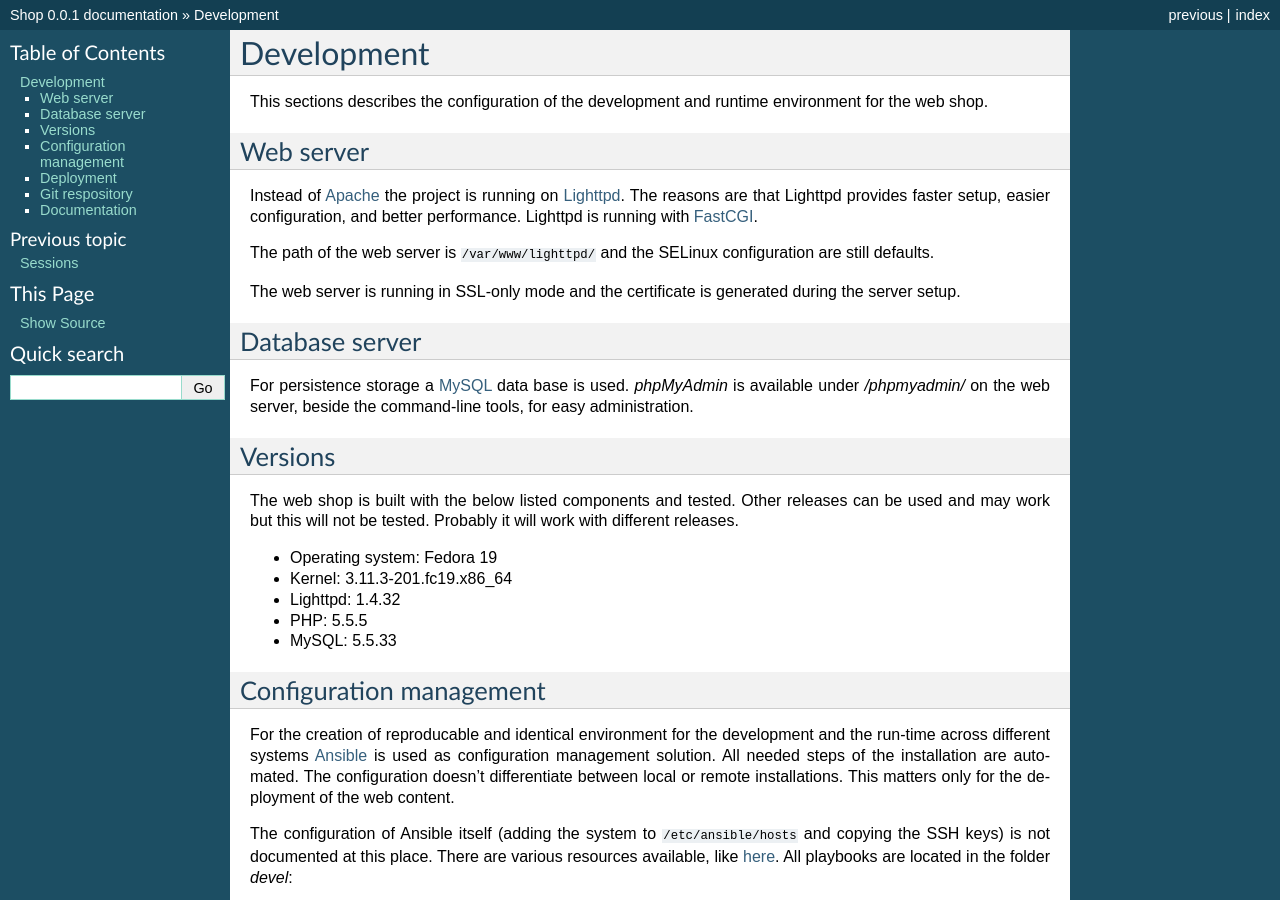
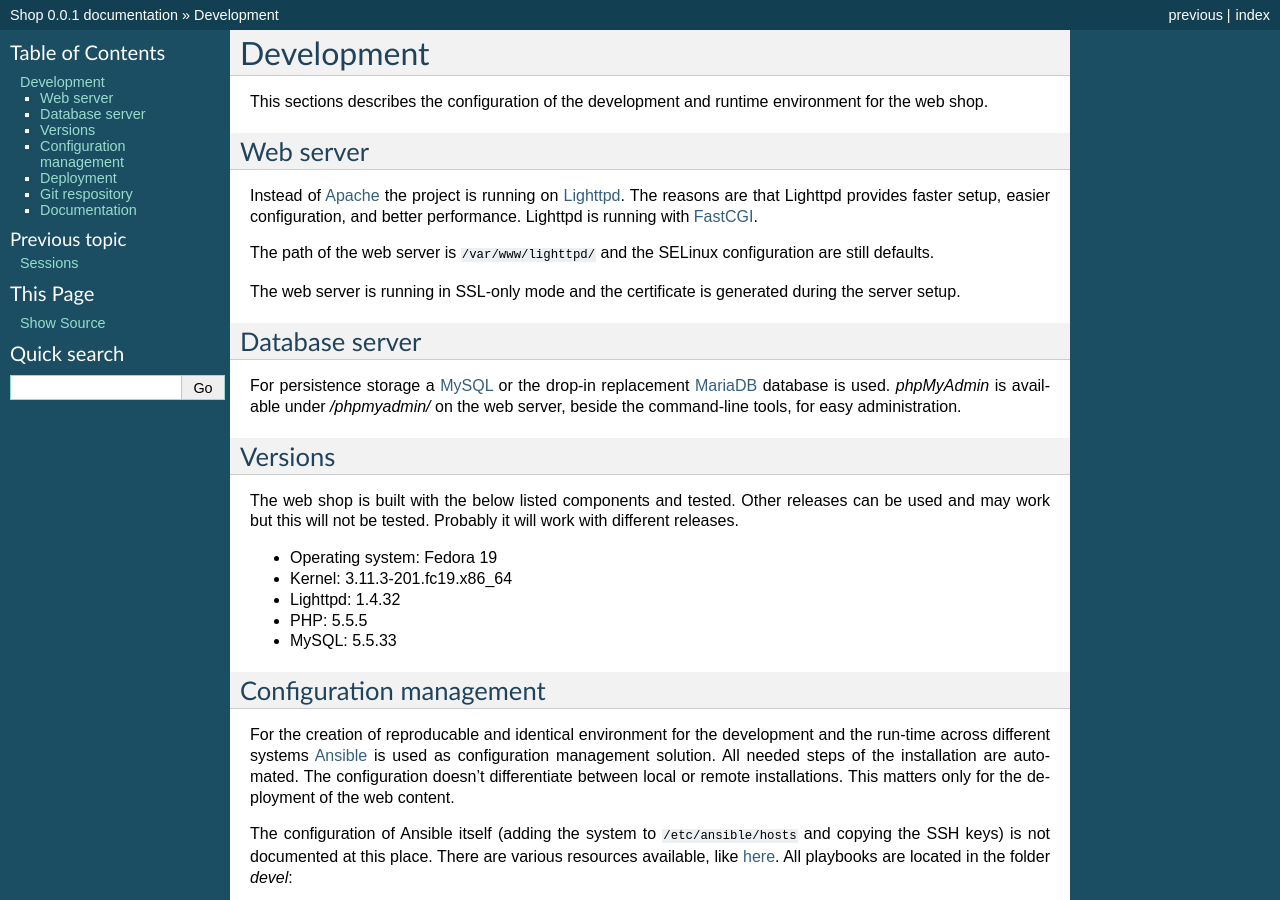
Before and after one commit to fabaff/shop, a Sphinx documentation site: the page built from docs/development.rst, in a window 1280 px wide and 900 px high. Built offline with Sphinx 7.4.7, drawn with Linux system fonts in a browser that asks for light colours; formulas are drawn with MathJax 3.

Commit message:
update database section

```diff
--- a/docs/development.rst
+++ b/docs/development.rst
@@ -23,12 +23,13 @@ during the server setup.
 
 Database server
 ---------------
-For persistence storage a `MySQL`_ data base is used. `phpMyAdmin` is available
-under `/phpmyadmin/` on the web server, beside the command-line tools, for easy
-administration.
+For persistence storage a `MySQL`_ or the drop-in replacement `MariaDB`_
+database is used. `phpMyAdmin` is available under `/phpmyadmin/` on the
+web server, beside the command-line tools, for easy administration.
 
 .. _MySQL: http://www.mysql.com/
 .. _phpMyAdmin: http://www.phpmyadmin.net
+.. _MariaDB: https://mariadb.org/
 
 Versions
 --------
```
